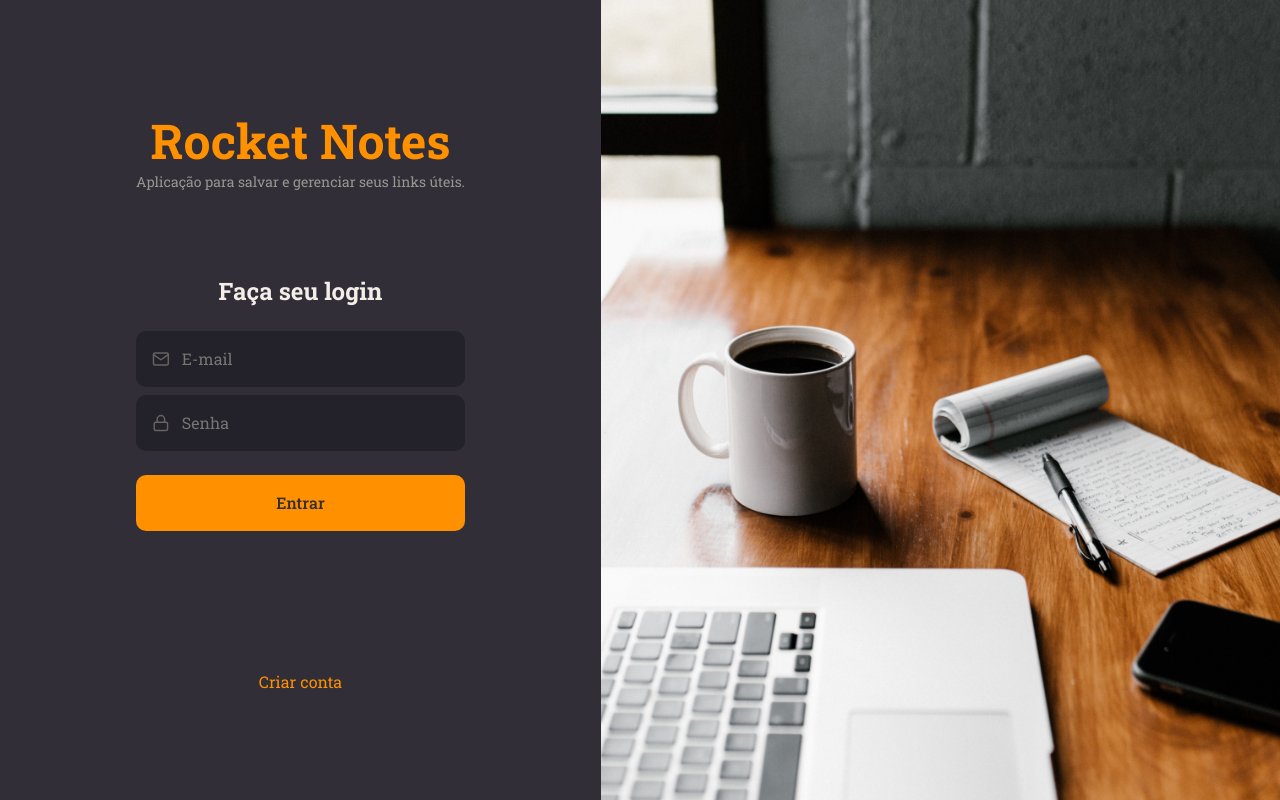
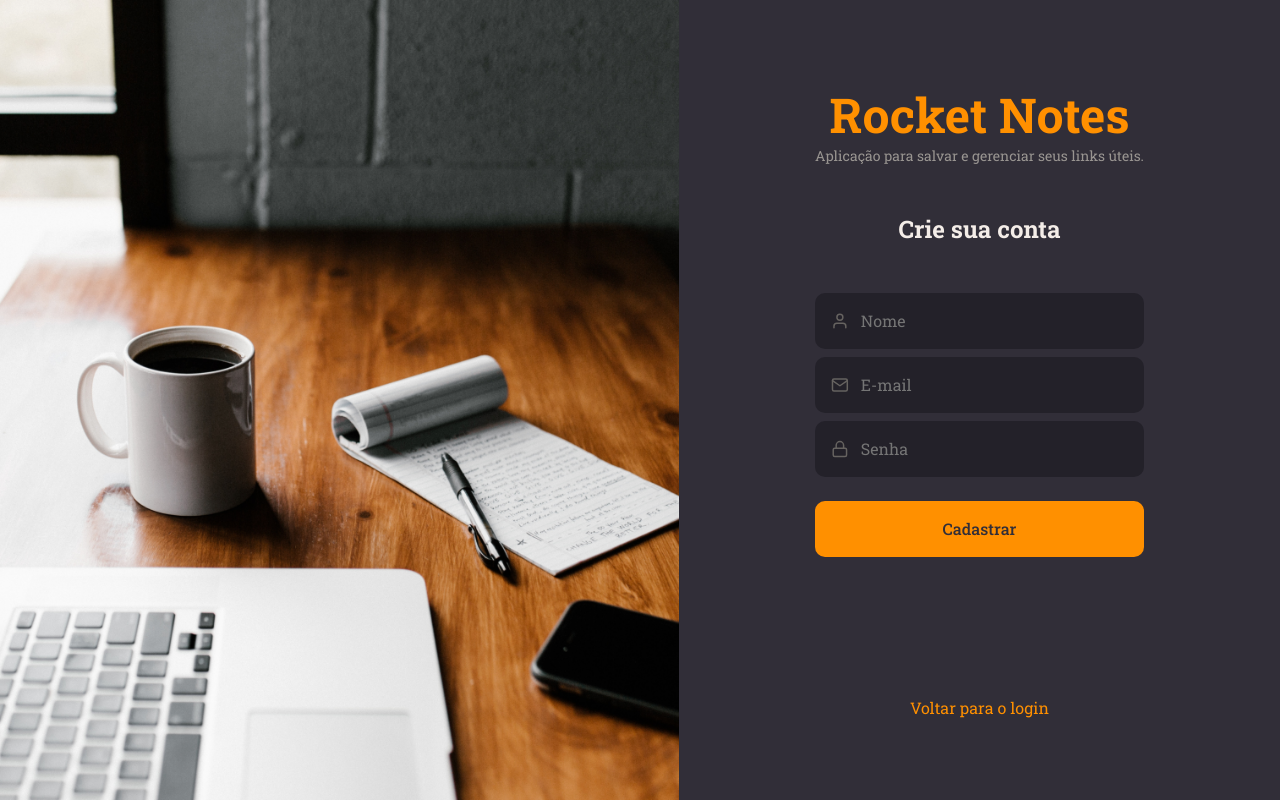
Before and after one commit to Layonzera/stage09-frontend, a React (Vite) app: page / in a window 1280 px wide. Built offline with nearby package versions, Linux system fonts and the light colour scheme.

Commit message:
signup component finished

```diff
--- a/src/main.jsx
+++ b/src/main.jsx
@@ -3,13 +3,13 @@
 import { ThemeProvider } from 'styled-components'
 import GlobalStyles from './styles/global'
 import theme from './styles/theme'
-import { SignIn } from './pages/SignIn'
+import { SignUp } from './pages/SignUp'
 
 ReactDOM.createRoot(document.getElementById('root')).render(
   <React.StrictMode>
     <ThemeProvider theme={theme}>
       <GlobalStyles/>
-      <SignIn />
+      <SignUp />
     </ThemeProvider>
   </React.StrictMode>,
 )
--- /dev/null
+++ b/src/pages/SignUp/index.jsx
@@ -0,0 +1,24 @@
+import { Container, Form, Background } from "./styles";
+import { Input } from '../../components/Input'
+import { FiUser, FiMail, FiLock } from 'react-icons/fi'
+import { Button } from '../../components/Button'
+
+export function SignUp() {
+  return(
+    <Container>
+      <Background />
+      <Form>
+        <h1>Rocket Notes</h1>
+        <p>Aplicação para salvar e gerenciar seus links úteis.</p>
+
+        <h2>Crie sua conta</h2>
+        <Input placeholder="Nome" type="text" icon={FiUser}/>
+        <Input placeholder="E-mail" type="text" icon={FiMail}/>
+        <Input placeholder="Senha" type="password" icon={FiLock}/>
+        <Button title="Cadastrar"/>
+
+        <a href="#">Voltar para o login</a>
+      </Form>
+    </Container>
+  )
+}
--- /dev/null
+++ b/src/pages/SignUp/styles.js
@@ -0,0 +1,43 @@
+import styled from 'styled-components'
+import backgroundImg from '../../assets/background.png'
+
+export const Container = styled.div`
+  height: 100vh;
+  display: flex;
+  align-items: stretch;
+`
+
+export const Form = styled.form`
+  padding: 0 136px;
+  display: flex;
+  flex-direction: column;
+  justify-content: center;
+  align-items: center;
+  text-align: center;
+
+  > h1 {
+    font-size: 48px;
+    color: ${({ theme }) => theme.COLORS.ORANGE};
+  }
+
+  > p {
+    font-size: 14px;
+    color: ${({ theme }) => theme.COLORS.GRAY_100};
+  }
+
+  > h2 {
+    font-size: 24px;
+    margin: 48px 0;
+  }
+
+  > a {
+    margin-top: 124px;
+    color: ${({ theme }) => theme.COLORS.ORANGE};
+  }
+`
+
+export const Background = styled.div`
+  flex: 1;
+  background: url(${backgroundImg}) no-repeat center center;
+  background-size: cover;
+`
```
